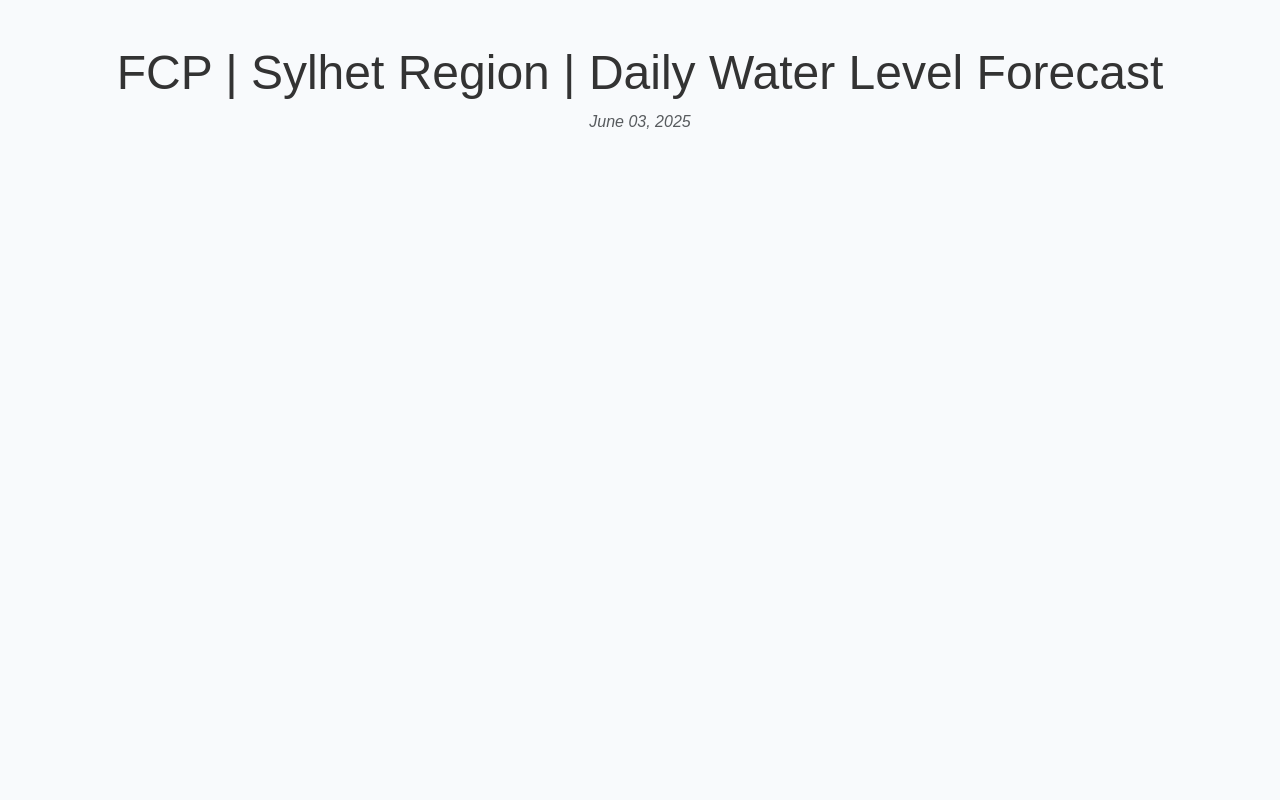
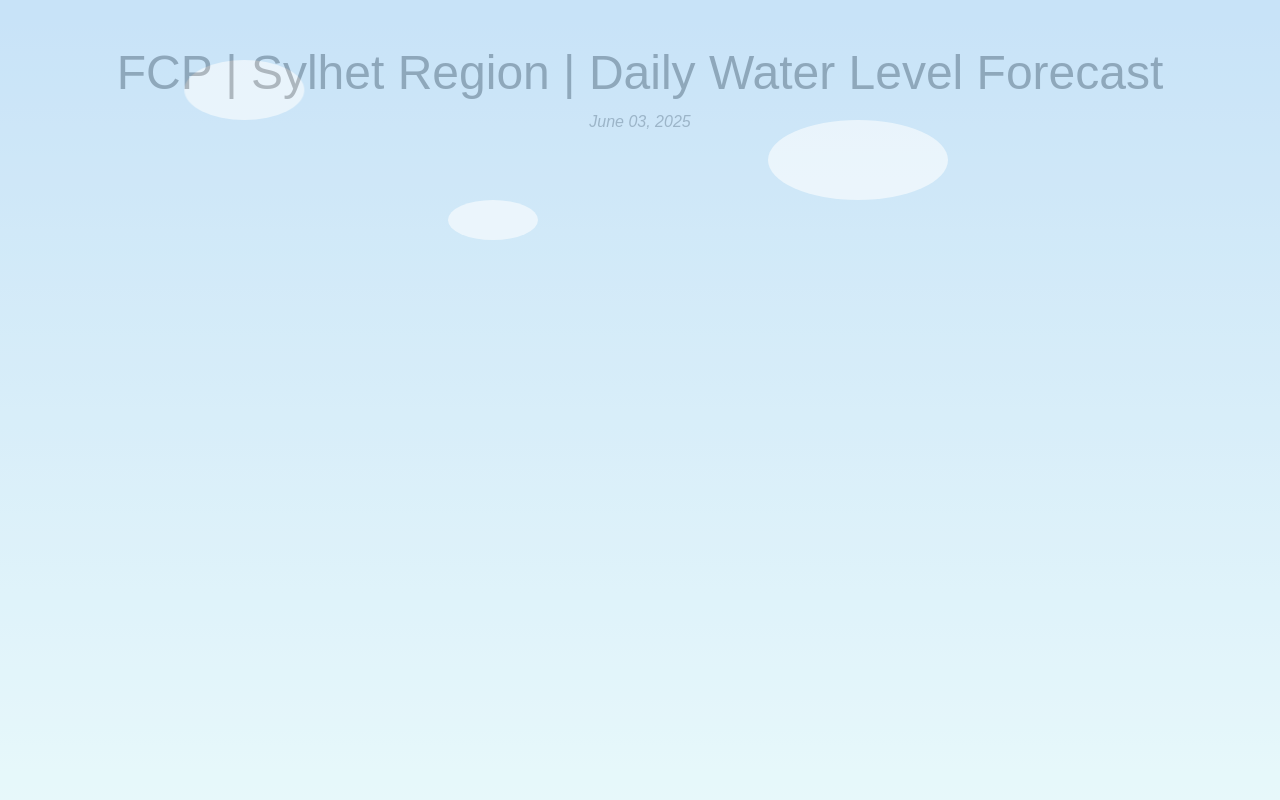
Before and after one commit to tuls13/FFWC-SYL-New, a Flask app: page / in a window 1280 px wide. Run offline with Flask 3, Linux system fonts and the light colour scheme; some libraries are stand-ins or nearby versions.

Commit message:
Update index.html

```diff
--- a/templates/index.html
+++ b/templates/index.html
@@ -76,7 +76,12 @@
     </style>
 </head>
 <body>
-  <!-- Removed sun, cloud, and rain elements for clean background -->
+  <div class="bg-sky">
+    <div class="cloud cloud1"></div>
+    <div class="cloud cloud2"></div>
+    <div class="cloud cloud3"></div>
+    <div class="rain"></div>
+  </div>
   <div class="container my-4">
     <h1 class="display-5 text-center mb-2">FCP | Sylhet Region | Daily Water Level Forecast</h1>
     <p class="text-center text-muted"><em>{{ current_date }}</em></p>
```
